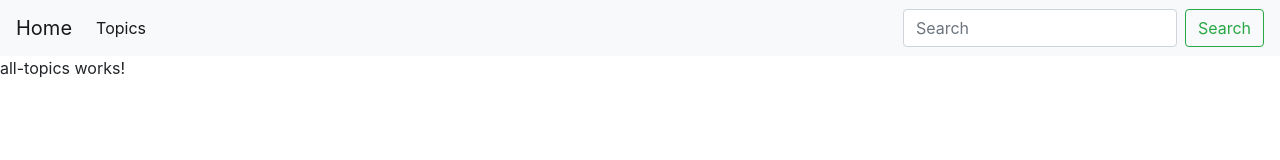
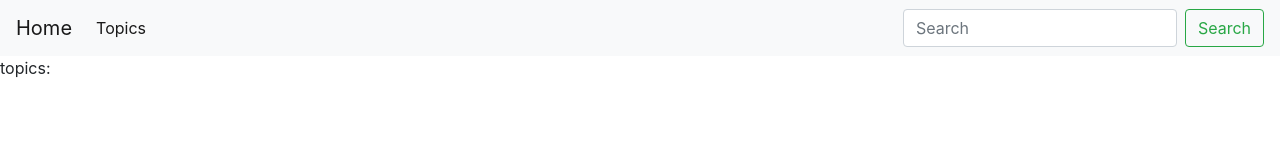
Before and after one commit to yanb2016/show-me-a-table-topic, an Angular app in the folder client-side/: page /topics in a window 1280 px wide. Shown: the top 160 px of the page. Built offline with nearby package versions, Linux system fonts and the light colour scheme.

Commit message:
get dummy data from service

```diff
--- a/client-side/src/app/components/all-topics/all-topics.component.html
+++ b/client-side/src/app/components/all-topics/all-topics.component.html
@@ -1,3 +1,6 @@
-<p>
-  all-topics works!
-</p>
+<p>topics:</p>
+<ul>
+  <li *ngFor="let topic of topics">
+    {{ topic.title }}
+  </li>
+</ul>
--- a/client-side/src/app/components/all-topics/all-topics.component.ts
+++ b/client-side/src/app/components/all-topics/all-topics.component.ts
@@ -1,15 +1,16 @@
 import { Component, OnInit } from '@angular/core';
-
+import { TopicsService } from '../../services/topics.service';
+import { Topic } from '../../models/topic.model';
 @Component({
   selector: 'app-all-topics',
   templateUrl: './all-topics.component.html',
   styleUrls: ['./all-topics.component.css']
 })
 export class AllTopicsComponent implements OnInit {
-
-  constructor() { }
+  topics: Topic[];
+  constructor(private topicService: TopicsService) { }
 
   ngOnInit() {
+   this.topics =  this.topicService.getTopics();
   }
-
 }
```
